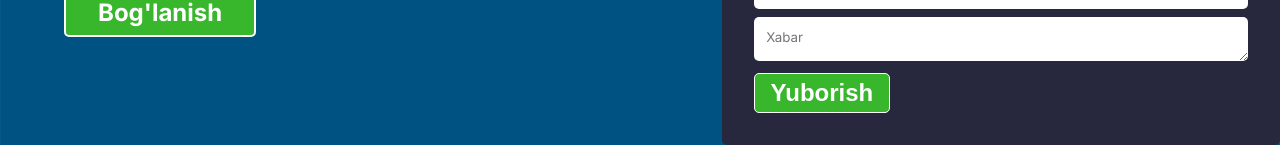
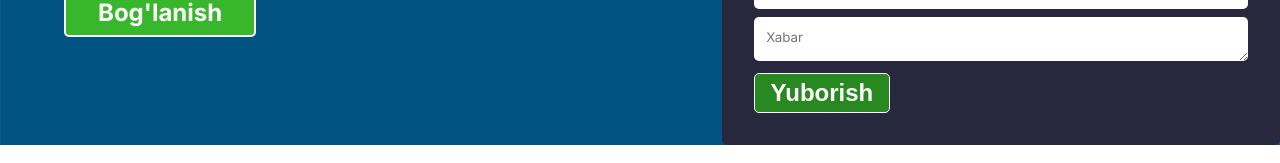
Before and after one commit to SardorDev12/rgp-uz, a React (Vite) app: page / in a window 1280 px wide. In both pictures the pointer is over the button 821 px from the left and 643 px from the top of the page. Shown: the part 550-713 px from the top of the page. Built offline with nearby package versions, Linux system fonts and the light colour scheme; no server answers.

Commit message:
bg color for submit btn

```diff
--- a/src/Styles/form.scss
+++ b/src/Styles/form.scss
@@ -53,6 +53,10 @@
     font-size: 1.5rem;
     margin-top: 0.5rem;
     cursor: pointer;
+
+    &:hover {
+      background-color: #298921;
+    }
     @media screen and (max-width: $small-screen) {
       width: 100%;
       font-size: 2rem;
```
